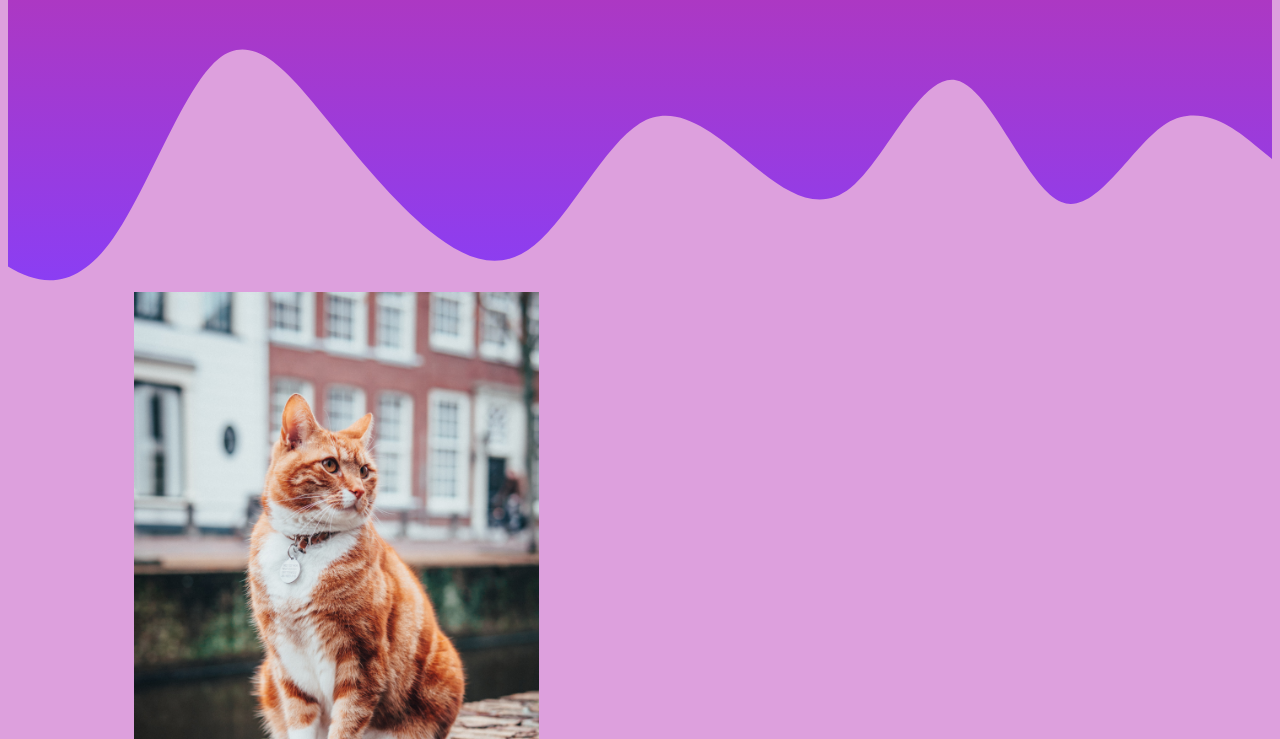
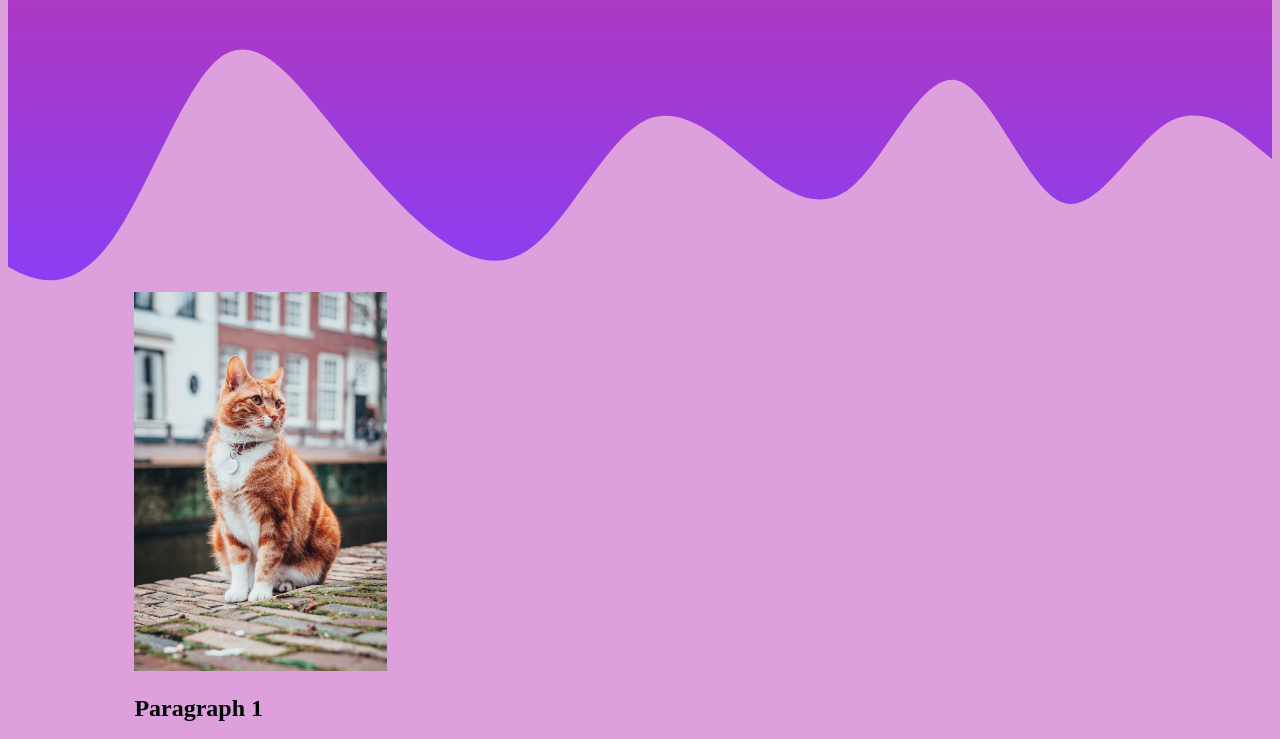
Before and after one commit to Laura-Inman/mobile-friendly-practice, a plain HTML site: page index.html in a window 1280 px wide. Shown: the part 150-889 px from the top of the page. Drawn offline with Linux system fonts and the light colour scheme.

Commit message:
changed image size

```diff
--- a/css/style.css
+++ b/css/style.css
@@ -15,8 +15,8 @@ main {
 }
 
 img {
-    width: 40%;
-    height: 40%;
+    width: 25%;
+    height: auto;
 }
 .right-align {
     text-align: right;
```
